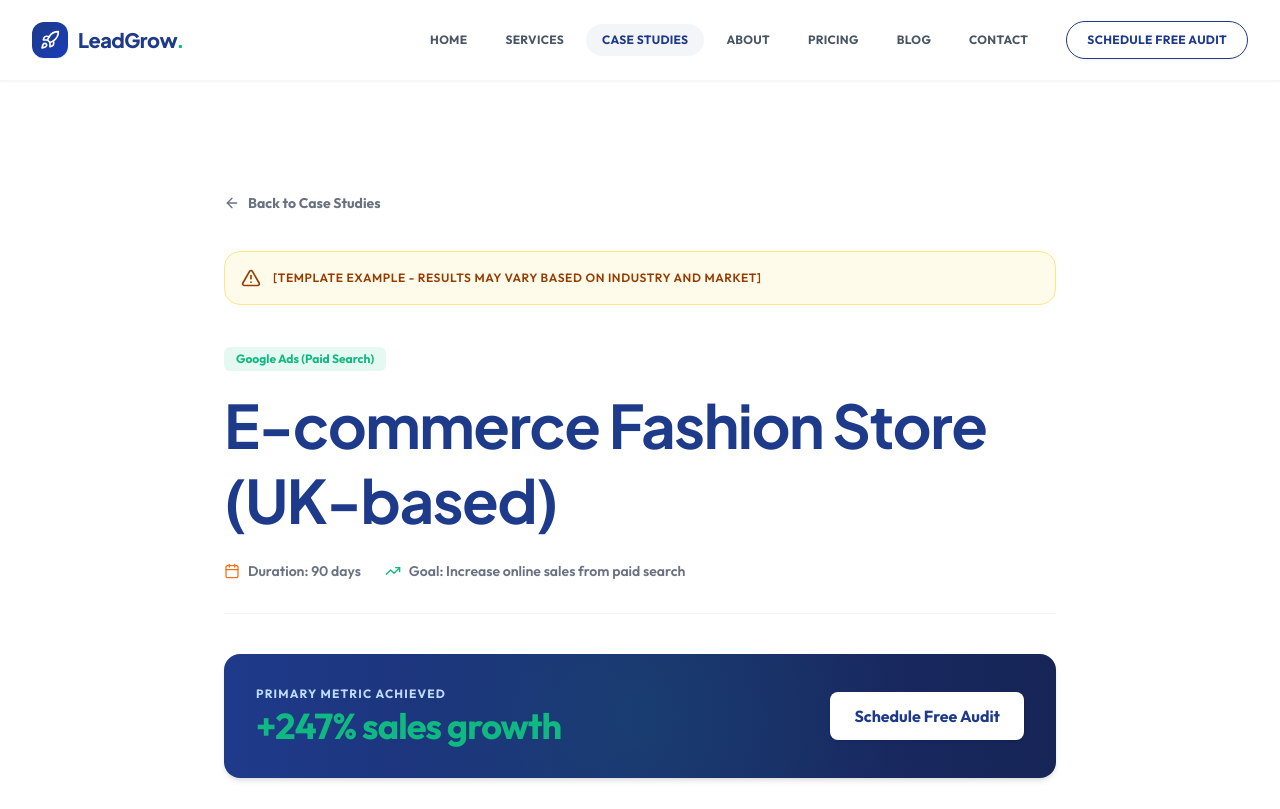
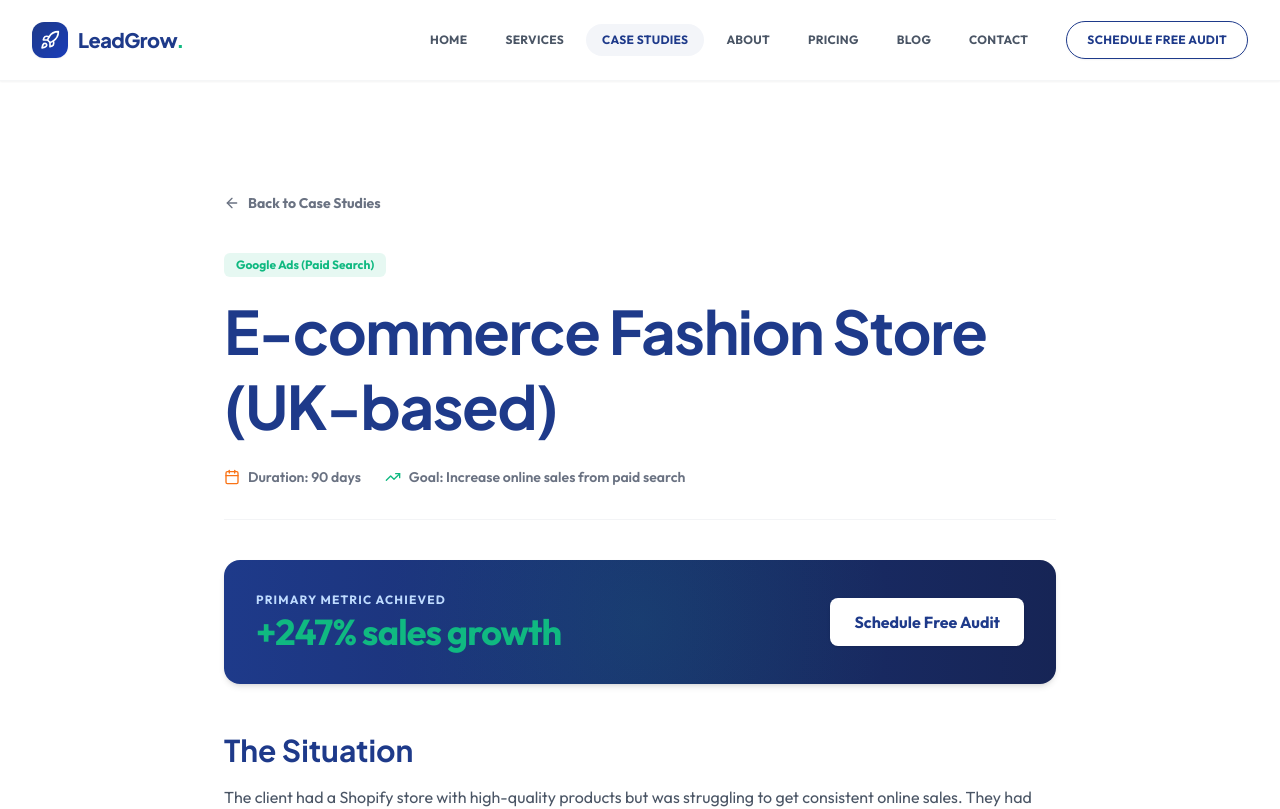
Before and after one commit to rafiulislam1306/Agency, a Next.js app: page /case-studies/ecommerce-store in a window 1280 px wide. Shown: the top 809 px of the page. Built offline with nearby package versions, Linux system fonts and the light colour scheme.

Commit message:
style: remove template example indicators from case studies

```diff
--- a/app/case-studies/[slug]/page.tsx
+++ b/app/case-studies/[slug]/page.tsx
@@ -7,7 +7,6 @@ import {
   CheckCircle2,
   TrendingUp,
   MapPin,
-  AlertTriangle,
   Lightbulb,
   DollarSign
 } from "lucide-react";
@@ -49,13 +48,7 @@ export default async function CaseStudyPage({ params }: CaseStudyPageProps) {
           </Link>
         </div>
 
-        {/* Template Notification */}
-        <div className="mb-10 bg-amber-50 border border-amber-200 rounded-2xl p-4 flex items-center space-x-3 text-amber-800">
-          <AlertTriangle className="w-5 h-5 flex-shrink-0" aria-hidden="true" />
-          <span className="text-xs font-semibold uppercase tracking-wider">
-            [TEMPLATE EXAMPLE - Results may vary based on industry and market]
-          </span>
-        </div>
+
 
         {/* Header Block */}
         <div className="border-b border-gray-100 pb-8 mb-10 space-y-4">
--- a/components/CaseStudyCard.tsx
+++ b/components/CaseStudyCard.tsx
@@ -27,10 +27,7 @@ export default function CaseStudyCard({
     <div
       className={`relative flex flex-col justify-between p-6 rounded-2xl border border-gray-100 shadow-sm hover:shadow-md transition-all duration-300 group hover:-translate-y-1 ${bgColor}`}
     >
-      {/* Template Tag */}
-      <div className="absolute top-4 right-4 bg-brand-light text-brand-blue text-[10px] uppercase font-bold tracking-wider px-2.5 py-1 rounded-full">
-        Template Example
-      </div>
+
 
       <div>
         {/* Service Type Tag */}
```
